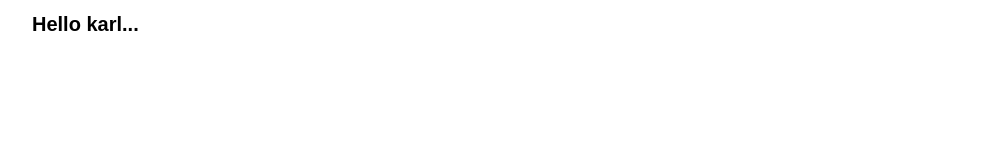
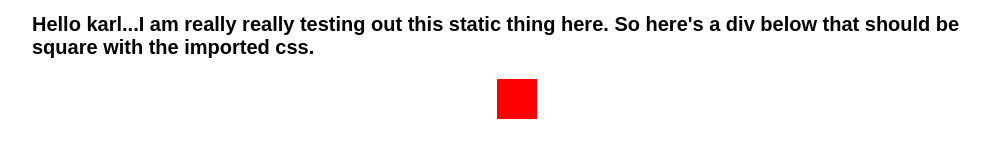
Before and after one commit to smrkem/react-static-demo, a React app: page / in a window 1280 px wide. Shown: the whole page, without its empty margins (123-1113 px from the left). Built offline with nearby package versions, Linux system fonts and the light colour scheme.

Commit message:
tries browser render in static output

```diff
--- a/src/components/App/App.css
+++ b/src/components/App/App.css
@@ -2,3 +2,10 @@
 #app {
 
 }
+
+.red-square {
+    margin: 20px auto;
+    height: 40px;
+    width: 40px;
+    background: red;
+}
--- a/src/components/App/App.js
+++ b/src/components/App/App.js
@@ -3,7 +3,8 @@ import './App.css'
 
 const App = () => (
   <div className="container">
-    <h1>Hello karl...</h1>
+    <h1>Hello karl...I am really really testing out this static thing here. So here's a div below that should be square with the imported css.</h1>
+    <div className="red-square"></div>
   </div>
 )
 
```
Also changed, not shown: src/index.static.js (+8 -0 lines).
